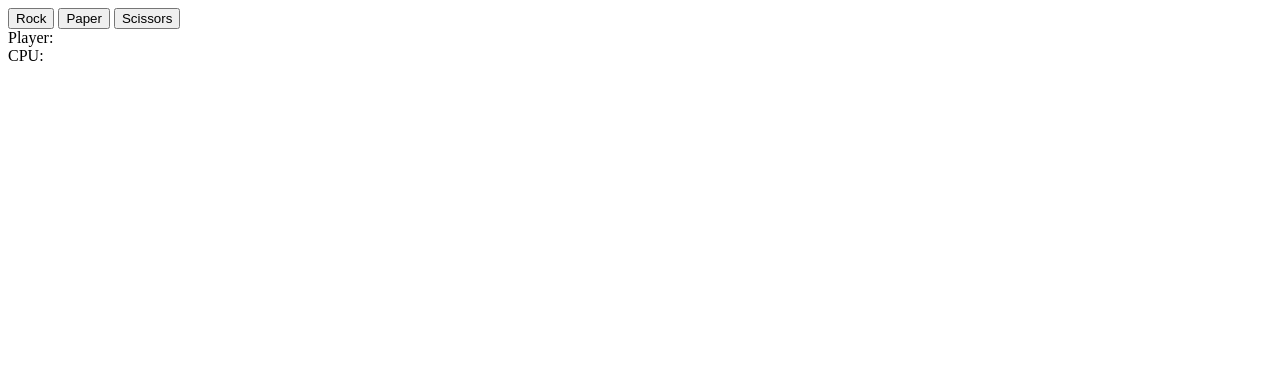
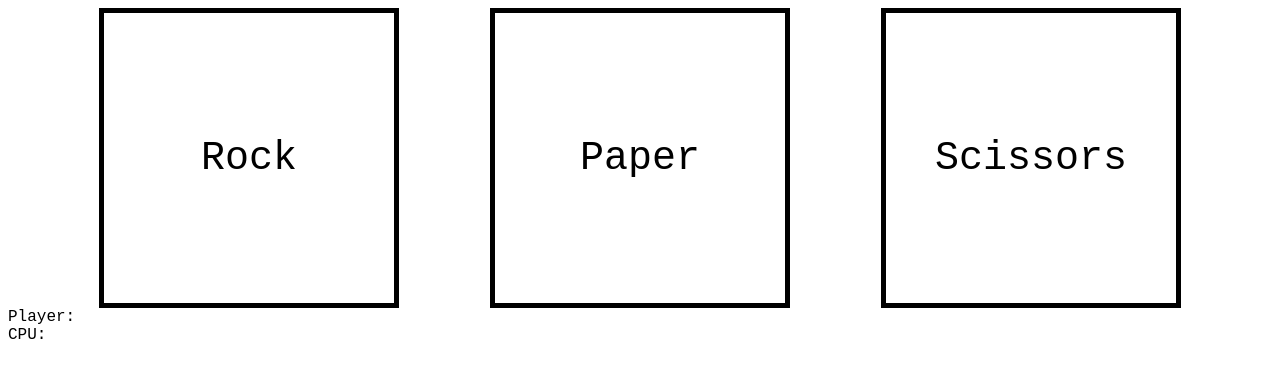
Before and after one commit to cyxlan/rock-paper-scissors, a plain HTML site: page index.html in a window 1280 px wide. Drawn offline with Linux system fonts and the light colour scheme.

Commit message:
Style choice buttons

```diff
--- a/css/style.css
+++ b/css/style.css
@@ -0,0 +1,27 @@
+* {
+  box-sizing: border-box;
+}
+body {
+  font-family: 'Courier New', Courier, monospace;
+}
+
+.btn-container {
+  display: flex;
+  justify-content: space-evenly;
+}
+.choice-btn {
+  background-color: #fff;
+  border: 5px solid #000;
+  width: 300px;
+  height: 300px;
+  font-size: 40px;
+  font-family: 'Courier New', Courier, monospace;
+}
+.choice-btn:not(:disabled):hover {
+  background-color: #ffd323;
+  cursor: pointer;
+}
+.choice-btn:disabled {
+  border-color: #979797;
+  color: #979797;
+}
--- a/index.html
+++ b/index.html
@@ -9,9 +9,11 @@
   <title>Rock Paper Scissors</title>
 </head>
   <body>
-    <button class="choice-btn" id="rock-btn">Rock</button>
-    <button class="choice-btn" id="paper-btn">Paper</button>
-    <button class="choice-btn" id="scissors-btn">Scissors</button>
+    <div class="btn-container">
+      <button class="choice-btn" id="rock-btn">Rock</button>
+      <button class="choice-btn" id="paper-btn">Paper</button>
+      <button class="choice-btn" id="scissors-btn">Scissors</button>
+    </div>
     <div id="round-result"></div>
     <div id="player-score">Player:</div>
     <div id="computer-score">CPU:</div>
```
